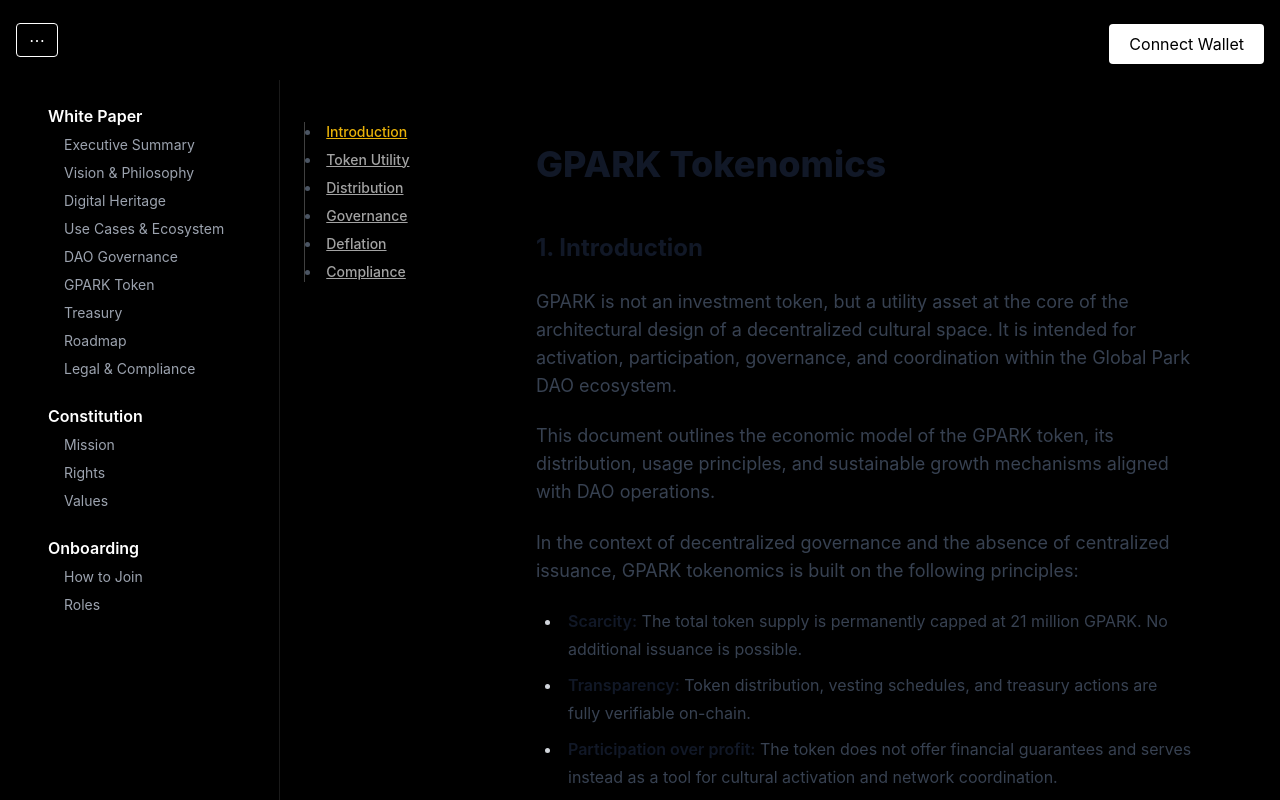
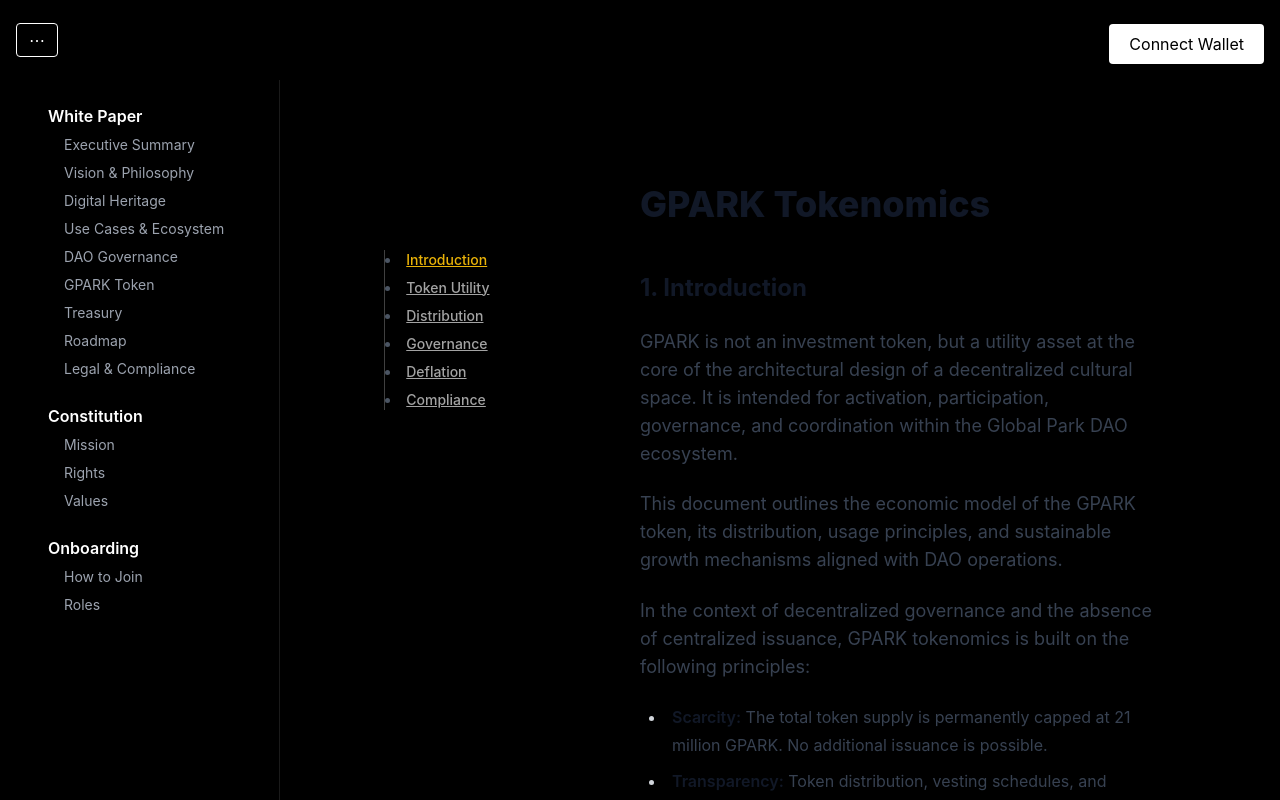
Before and after one commit to GPARKPRO/globalpark-site, a Next.js app: page /docs/tokenomics in a window 1280 px wide. Shown: the top 800 px of the page. Built offline with nearby package versions, Linux system fonts and the light colour scheme.

Commit message:
Update page.tsx

```diff
--- a/app/docs/tokenomics/page.tsx
+++ b/app/docs/tokenomics/page.tsx
@@ -1,15 +1,13 @@
 import dynamic from 'next/dynamic';
+import DocumentationLayout from '@/components/docs/layouts/DocumentationLayout';
 import TokenomicsNav from '@/components/docs/TokenomicsNav';
 
-const Overview = dynamic(() => import('@/components/docs/tokenomics/Introduction'));
+const Introduction = dynamic(() => import('@/components/docs/tokenomics/Introduction'));
 
 export default function TokenomicsPage() {
   return (
-    <div className="flex gap-10">
-      <TokenomicsNav />
-      <div className="prose dark:prose-invert flex-1 py-10">
-        <Overview />
-      </div>
-    </div>
+    <DocumentationLayout nav={<TokenomicsNav />}>
+      <Introduction />
+    </DocumentationLayout>
   );
 }
```
